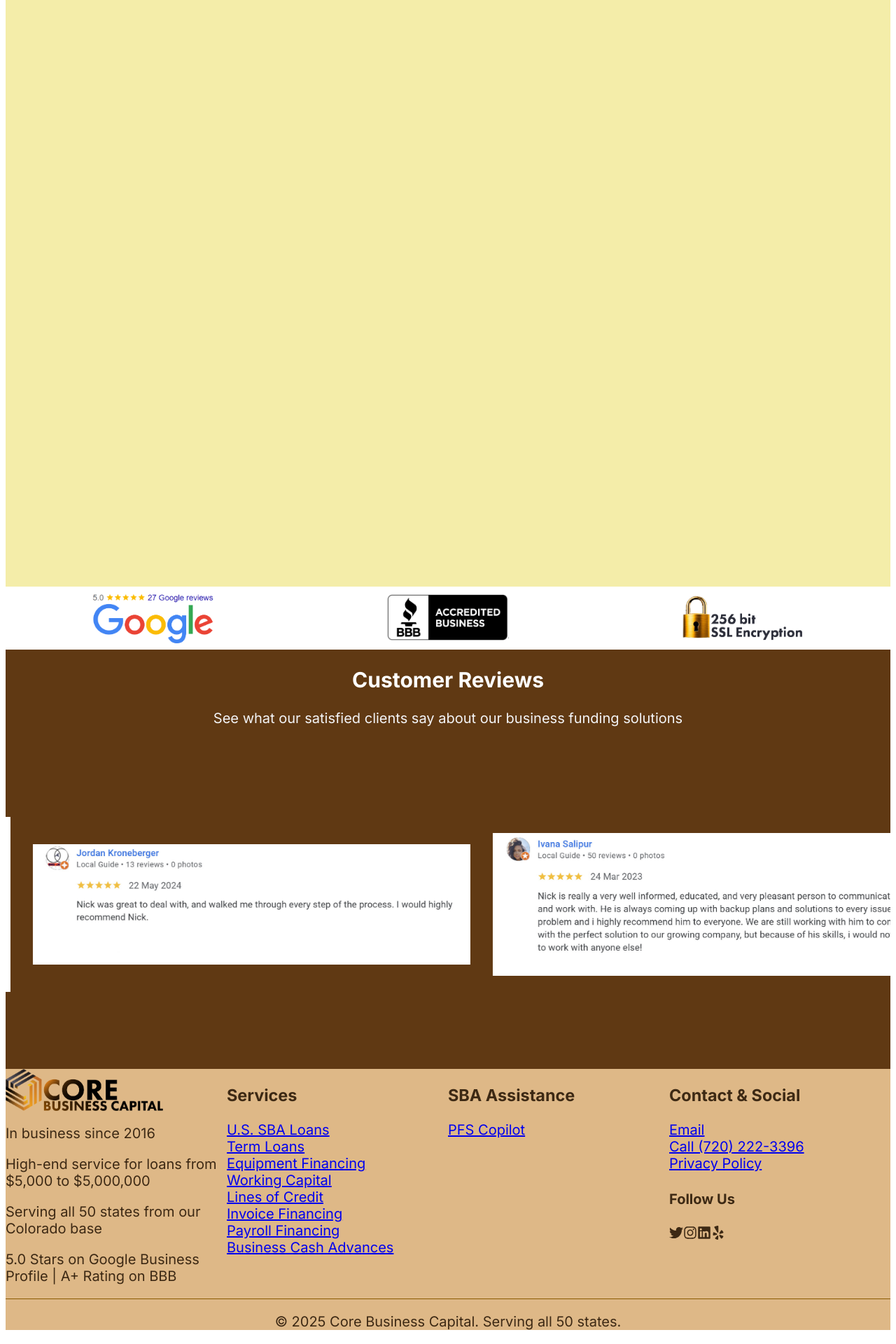
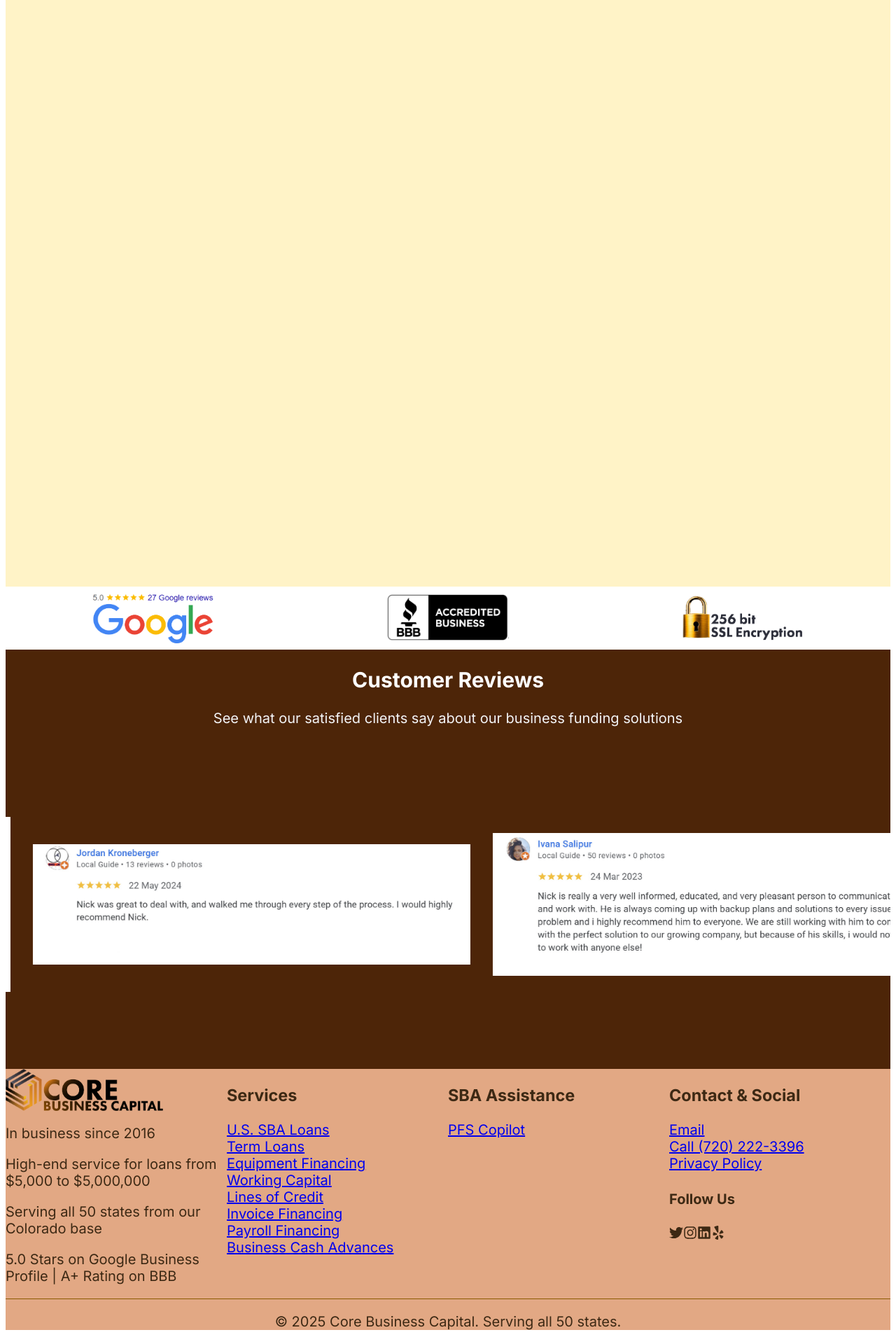
Before and after one commit to nomanoff9/core-business-capital-site, a Next.js app: page /en/services in a window 1280 px wide. Shown: the part 577-2497 px from the top of the page at 70% size. Built offline with nearby package versions, Linux system fonts and the light colour scheme.

Commit message:
Update color scheme: Hero CTA to orange, Services/PFSCopilot backgrounds to cream, Hero/Reviews/PFSCopilot tiles to dark brown, Footer to peach

```diff
--- a/src/components/CustomerReviews.tsx
+++ b/src/components/CustomerReviews.tsx
@@ -53,7 +53,7 @@ export default function CustomerReviews({ dict, className = '' }: CustomerReview
   return (
     <section
       className={`py-16 overflow-hidden ${className}`}
-      style={{ backgroundColor: '#603913' }}
+      style={{ backgroundColor: '#4d2508' }}
       aria-label="Customer Reviews Carousel"
     >
       {/* Section Header */}
--- a/src/components/Footer.tsx
+++ b/src/components/Footer.tsx
@@ -9,7 +9,7 @@ interface FooterProps {
 
 export default function Footer({ dict }: FooterProps) {
   return (
-    <footer className="text-[#3d2914] py-12 px-4" style={{ backgroundColor: 'burlywood' }}>
+    <footer className="text-[#3d2914] py-12 px-4" style={{ backgroundColor: '#e2a884' }}>
       <div className="max-w-7xl mx-auto grid grid-cols-1 sm:grid-cols-2 min-[990px]:grid-cols-4 gap-8">
 
         {/* Left Column - Logo and Company Info */}
--- a/src/components/Hero.tsx
+++ b/src/components/Hero.tsx
@@ -26,18 +26,18 @@ const Hero = memo(function Hero({ dict }: HeroProps) {
 
   // Common CTA button styles for DRY principle
   const ctaButtonStyles = {
-    backgroundColor: '#98a894',
+    backgroundColor: '#dd5d20',
     color: 'white'
   };
 
   const handleCtaHover = (e: React.MouseEvent<HTMLDivElement>, isEntering: boolean) => {
-    e.currentTarget.style.backgroundColor = isEntering ? '#aabaa7' : '#98a894';
+    e.currentTarget.style.backgroundColor = isEntering ? '#f27721' : '#dd5d20';
   };
 
   return (
     <section
       className="w-full m-0 p-0"
-      style={{ backgroundColor: '#603913' }}
+      style={{ backgroundColor: '#4d2508' }}
       role="banner"
       aria-label="Hero section - Business funding solutions"
     >
--- a/src/components/PFSCopilot.tsx
+++ b/src/components/PFSCopilot.tsx
@@ -11,7 +11,7 @@ const PFSCopilot = memo(function PFSCopilot({ dict }: PFSCopilotProps) {
   return (
     <section
       className="px-4 pt-20 pb-20"
-      style={{ backgroundColor: '#f4eda9', margin: 0, padding: '80px 16px' }}
+      style={{ backgroundColor: '#fff3c7', margin: 0, padding: '80px 16px' }}
       role="region"
       aria-labelledby="pfs-copilot-heading"
     >
@@ -39,7 +39,8 @@ const PFSCopilot = memo(function PFSCopilot({ dict }: PFSCopilotProps) {
               style={{
                 backgroundColor: '#98a894',
                 color: '#ffffff',
-                minWidth: '280px'
+                minWidth: '280px',
+                border: '3px solid #707465'
               }}
               onMouseEnter={(e) => e.currentTarget.style.backgroundColor = '#aabaa7'}
               onMouseLeave={(e) => e.currentTarget.style.backgroundColor = '#98a894'}
@@ -58,7 +59,7 @@ const PFSCopilot = memo(function PFSCopilot({ dict }: PFSCopilotProps) {
           {/* Quick & Easy */}
           <div className="flex-1 min-w-[260px] max-w-[300px] relative overflow-hidden rounded-3xl p-8 shadow-xl hover:shadow-2xl transition-all duration-500 group"
                style={{
-                 backgroundColor: '#603913',
+                 backgroundColor: '#4d2508',
                  border: '6px solid #f4eda9',
                  transform: 'translateZ(0)'
                }}>
@@ -81,7 +82,7 @@ const PFSCopilot = memo(function PFSCopilot({ dict }: PFSCopilotProps) {
           {/* Mobile Friendly */}
           <div className="flex-1 min-w-[260px] max-w-[300px] relative overflow-hidden rounded-3xl p-8 shadow-xl hover:shadow-2xl transition-all duration-500 group"
                style={{
-                 backgroundColor: '#603913',
+                 backgroundColor: '#4d2508',
                  border: '6px solid #f4eda9',
                  transform: 'translateZ(0)'
                }}>
@@ -104,7 +105,7 @@ const PFSCopilot = memo(function PFSCopilot({ dict }: PFSCopilotProps) {
           {/* Bilingual */}
           <div className="flex-1 min-w-[260px] max-w-[300px] relative overflow-hidden rounded-3xl p-8 shadow-xl hover:shadow-2xl transition-all duration-500 group"
                style={{
-                 backgroundColor: '#603913',
+                 backgroundColor: '#4d2508',
                  border: '6px solid #f4eda9',
                  transform: 'translateZ(0)'
                }}>
@@ -127,7 +128,7 @@ const PFSCopilot = memo(function PFSCopilot({ dict }: PFSCopilotProps) {
           {/* Secure */}
           <div className="flex-1 min-w-[260px] max-w-[300px] relative overflow-hidden rounded-3xl p-8 shadow-xl hover:shadow-2xl transition-all duration-500 group"
                style={{
-                 backgroundColor: '#603913',
+                 backgroundColor: '#4d2508',
                  border: '6px solid #f4eda9',
                  transform: 'translateZ(0)'
                }}>
@@ -161,7 +162,8 @@ const PFSCopilot = memo(function PFSCopilot({ dict }: PFSCopilotProps) {
             style={{
               backgroundColor: '#98a894',
               color: '#ffffff',
-              minWidth: '280px'
+              minWidth: '280px',
+              border: '3px solid #707465'
             }}
             onMouseEnter={(e) => e.currentTarget.style.backgroundColor = '#aabaa7'}
             onMouseLeave={(e) => e.currentTarget.style.backgroundColor = '#98a894'}
--- a/src/components/Services.tsx
+++ b/src/components/Services.tsx
@@ -80,7 +80,7 @@ const Services = memo(function Services({ dict, showSchema = false, lang = 'en'
       )}
       <section
         className="py-16 px-4"
-        style={{ backgroundColor: '#f4eda9', marginTop: '8px' }}
+        style={{ backgroundColor: '#fff3c7', marginTop: '8px' }}
         role="main"
         aria-labelledby="services-heading"
         itemScope
```
Also changed, not shown: 1 other file (tests, documents, lock files or other folders).
